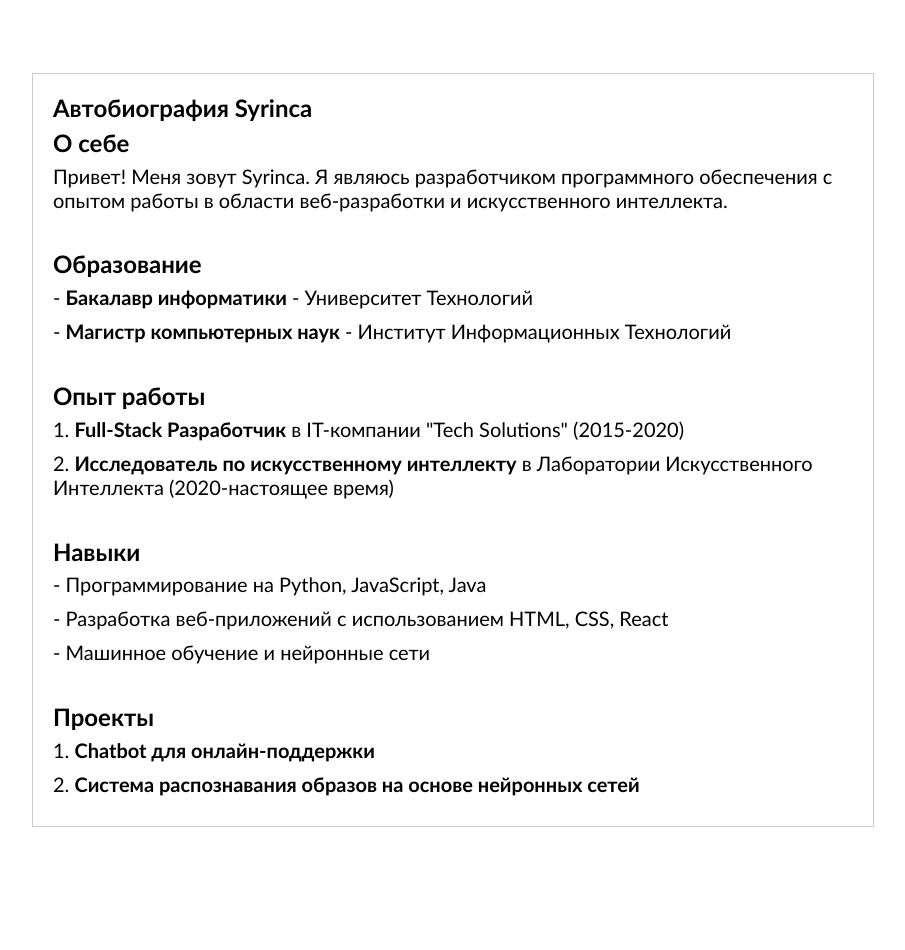
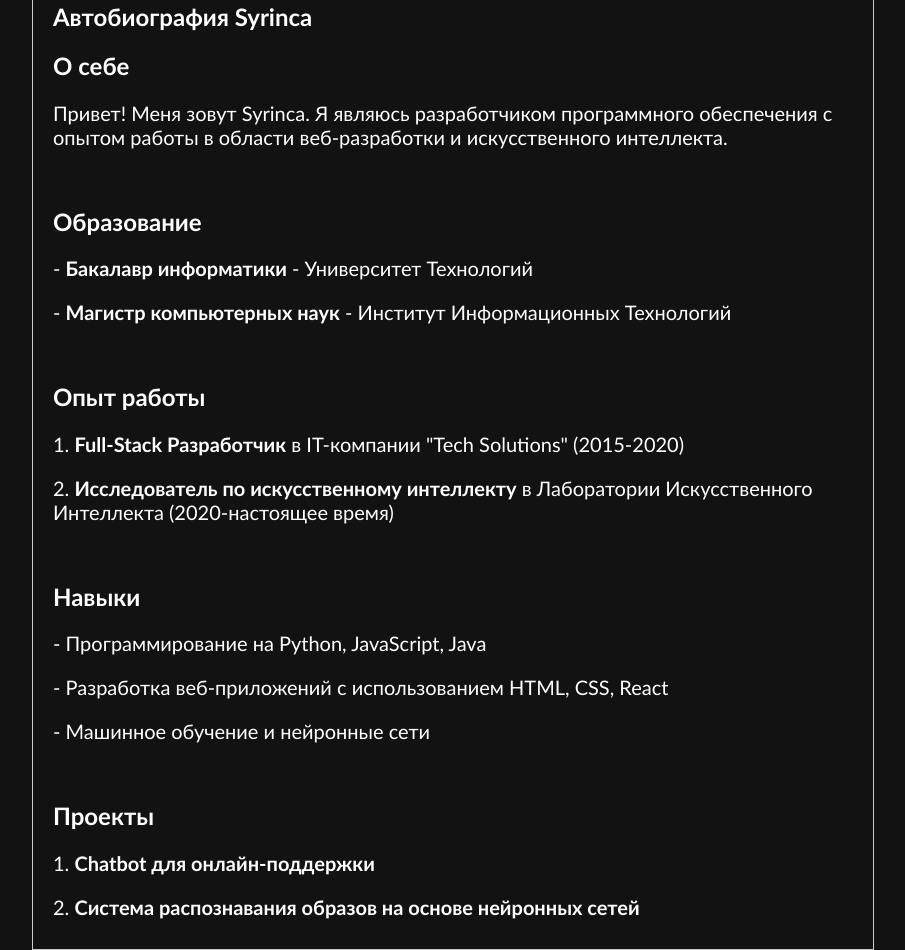
Before and after one commit to Syrinca/Syrinca.github.io, a Jekyll site: the page built from index.md, in a window 1280 px wide. Shown: the whole page, without its empty margins (187-1092 px from the left). Built offline with Jekyll 4.4.1, drawn with Linux system fonts in a browser that asks for light colours; before the commit the page ends 900 px from its top, so only the background shows below that.

Commit message:
Update main.scss

```diff
--- a/css/main.scss
+++ b/css/main.scss
@@ -8,16 +8,9 @@ $base-font-size:   18pt;
 $small-font-size:  $base-font-size * 0.8;
 $base-line-height: 1.2;
 
-$foreground-color: black;
-$background-color: white;
-$link-color: tomato;
-
-body, h1, h2, h3, h4, h5, h6,
-p, blockquote, pre, hr,
-dl, dd, ol, ul, figure {
-  margin: 0;
-  padding: 0;
-}
+$foreground-color: white;  /* Изменено для лучшего контраста */
+$background-color: #121212;  /* Цвет фона изменен на темный */
+$link-color: #FF4081;  /* Яркий акцентный цвет для ссылок */
 
 body {
   font-family: $base-font-family;
@@ -26,6 +19,14 @@ body {
   font-weight: normal;
   color: $foreground-color;
   background-color: $background-color;
+}
+
+a {
+  color: $link-color;
+
+  &:visited {
+    color: $link-color/2;
+  }
 }
 
 h1, h2, h3, h4, h5, h6,
```
